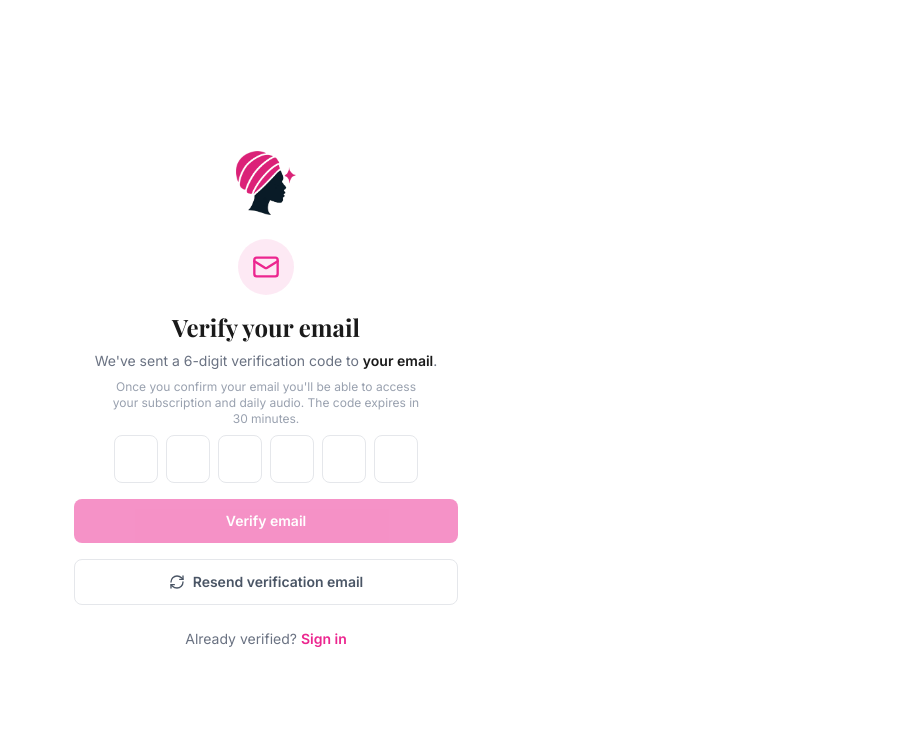
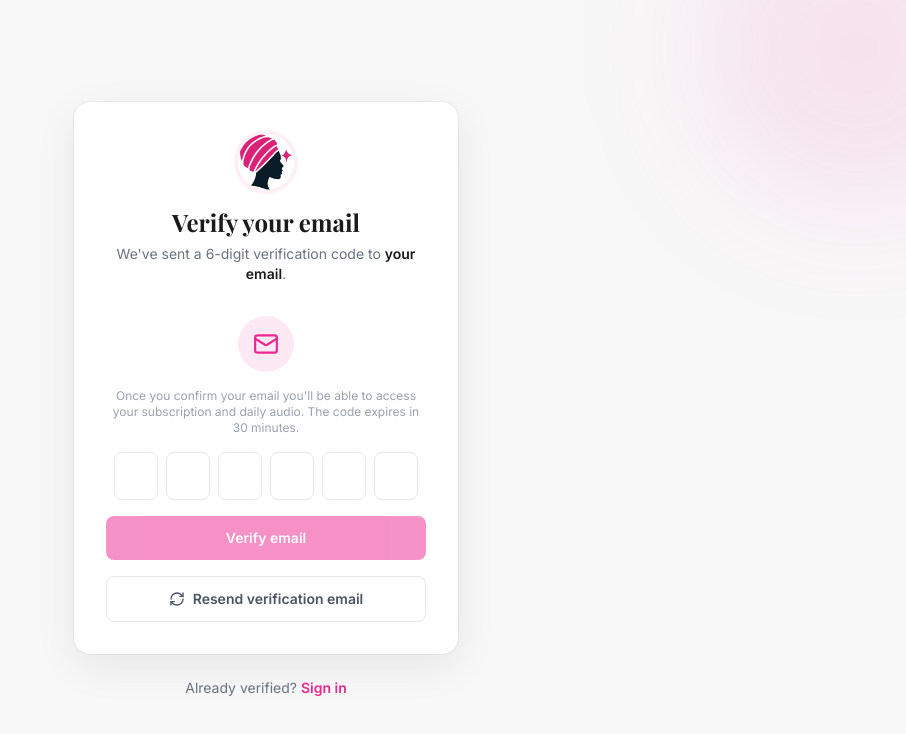
Before and after one commit to AlaffiaM/mayden-money-mind, a React (Vite) app in the folder client/: page /verify-email-sent in a window 1280 px wide. Shown: the top 734 px of the page, without its empty margins (374-1280 px from the left). Built offline with nearby package versions, Linux system fonts and the light colour scheme; no server answers.

Commit message:
Update VerifyEmailSent.jsx

```diff
--- a/client/src/pages/VerifyEmailSent.jsx
+++ b/client/src/pages/VerifyEmailSent.jsx
@@ -3,6 +3,7 @@ import { Link, useNavigate } from "react-router-dom";
 import { useAuth } from "../context/AuthContext";
 import { Mail, RefreshCw, Loader2, CheckCircle, Clock } from "lucide-react";
 import VerifyCodeForm from "../components/ui/VerifyCodeForm";
+import AuthLayout from "../components/ui/AuthLayout";
 
 const RESEND_COOLDOWN = 60;
 
@@ -63,53 +64,58 @@ export default function VerifyEmailSent() {
         : "Resend verification email";
 
   return (
-    <div className="min-h-screen bg-white flex items-center justify-center px-4 py-12">
-      <div className="w-full max-w-sm flex flex-col items-center text-center">
-        <img
-          src="/assets/logo.jpg"
-          alt="Money & Mind"
-          className="w-16 h-16 object-contain mx-auto mb-6"
-        />
-        <div className="w-14 h-14 rounded-full bg-mayden-magenta/10 flex items-center justify-center">
-          <Mail size={28} className="text-mayden-magenta" />
-        </div>
-        <h1 className="font-serif text-2xl font-bold text-mayden-dark mt-4">
-          Verify your email
-        </h1>
-        <p className="text-sm text-gray-500 mt-2">
+    <AuthLayout
+      title="Verify your email"
+      subtitle={
+        <>
           We've sent a 6-digit verification code to{" "}
           <span className="font-semibold text-mayden-dark">{email || "your email"}</span>.
+        </>
+      }
+      footer={
+        <p>
+          Already verified?{" "}
+          <Link to="/login" className="text-mayden-magenta font-semibold hover:underline">
+            Sign in
+          </Link>
         </p>
-        <p className="text-xs text-gray-400 mt-2 max-w-xs">
-          Once you confirm your email you'll be able to access your subscription and
-          daily audio. The code expires in 30 minutes.
+      }
+    >
+      <div className="flex flex-col items-center text-center">
+        <div className="flex h-14 w-14 items-center justify-center rounded-full bg-mayden-magenta/10">
+          <Mail size={26} className="text-mayden-magenta" />
+        </div>
+
+        <p className="mt-4 text-xs text-gray-400">
+          Once you confirm your email you'll be able to access your subscription and daily audio.
+          The code expires in 30 minutes.
         </p>
 
         {status === "sending" && (
-          <div className="mt-5 w-full flex items-center justify-center gap-2 py-3 rounded-lg bg-mayden-magenta/5 text-mayden-magenta text-sm font-medium">
+          <div className="mt-5 flex w-full items-center justify-center gap-2 rounded-lg bg-mayden-magenta/5 py-3 text-sm font-medium text-mayden-magenta">
             <Loader2 size={16} className="animate-spin" />
             Sending verification email…
           </div>
         )}
         {status === "sent" && (
-          <div className="mt-5 w-full flex items-center justify-center gap-2 py-3 rounded-lg bg-green-50 text-green-700 text-sm font-medium">
+          <div className="mt-5 flex w-full items-center justify-center gap-2 rounded-lg bg-green-50 py-3 text-sm font-medium text-green-700">
             <CheckCircle size={16} />
             {msg || "Verification email sent — check your inbox."}
           </div>
         )}
         {status === "error" && (
-          <div className="mt-5 w-full flex items-center justify-center gap-2 py-3 rounded-lg bg-red-50 text-red-600 text-sm font-medium">
+          <div className="mt-5 flex w-full items-center justify-center gap-2 rounded-lg bg-red-50 py-3 text-sm font-medium text-red-600">
             {msg}
           </div>
         )}
 
         {!verified && (
-          <div className="mt-2 w-full">
+          <div className="mt-4 w-full">
             <VerifyCodeForm email={email} onSuccess={() => setVerified(true)} />
           </div>
         )}
         {verified && (
-          <div className="mt-5 w-full flex items-center justify-center gap-2 py-3 rounded-lg bg-green-50 text-green-700 text-sm font-medium">
+          <div className="mt-5 flex w-full items-center justify-center gap-2 rounded-lg bg-green-50 py-3 text-sm font-medium text-green-700">
             <CheckCircle size={16} />
             Email verified! Taking you to your dashboard…
           </div>
@@ -119,7 +125,7 @@ export default function VerifyEmailSent() {
           type="button"
           onClick={handleResend}
           disabled={buttonDisabled}
-          className="mt-4 w-full py-3 rounded-lg border border-gray-200 text-gray-600 font-semibold text-sm hover:border-mayden-magenta hover:text-mayden-magenta transition-colors disabled:opacity-50 disabled:cursor-not-allowed flex items-center justify-center gap-2"
+          className="mt-4 flex w-full items-center justify-center gap-2 rounded-lg border border-gray-200 py-3 text-sm font-semibold text-gray-600 transition-colors hover:border-mayden-magenta hover:text-mayden-magenta disabled:cursor-not-allowed disabled:opacity-50"
         >
           {status === "sending" ? (
             <Loader2 size={16} className="animate-spin" />
@@ -130,14 +136,7 @@ export default function VerifyEmailSent() {
           )}
           {buttonLabel}
         </button>
-
-        <p className="text-sm text-gray-500 mt-6">
-          Already verified?{" "}
-          <Link to="/login" className="text-mayden-magenta font-semibold hover:underline">
-            Sign in
-          </Link>
-        </p>
       </div>
-    </div>
+    </AuthLayout>
   );
 }
```
